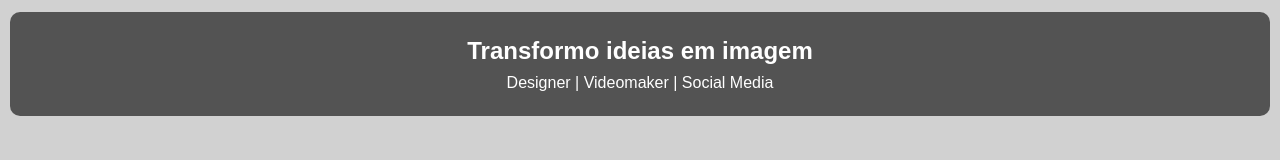
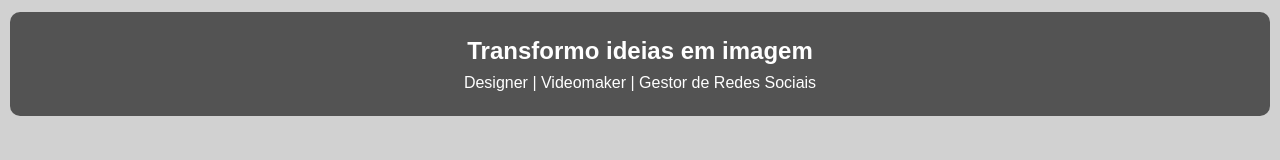
Before and after one commit to harrykewell00/Portifolio-HK, a plain HTML site: page index.html in a window 1280 px wide. Shown: the part 498-658 px from the top of the page. Drawn offline with Linux system fonts and the light colour scheme.

Commit message:
Update index.html

```diff
--- a/index.html
+++ b/index.html
@@ -13,7 +13,7 @@
 
 <div class="hero-text">
   <h2>Transformo ideias em imagem</h2>
-  <p>Designer | Videomaker | Social Media</p>
+  <p>Designer | Videomaker | Gestor de Redes Sociais</p>
 </div>
 
 
```
